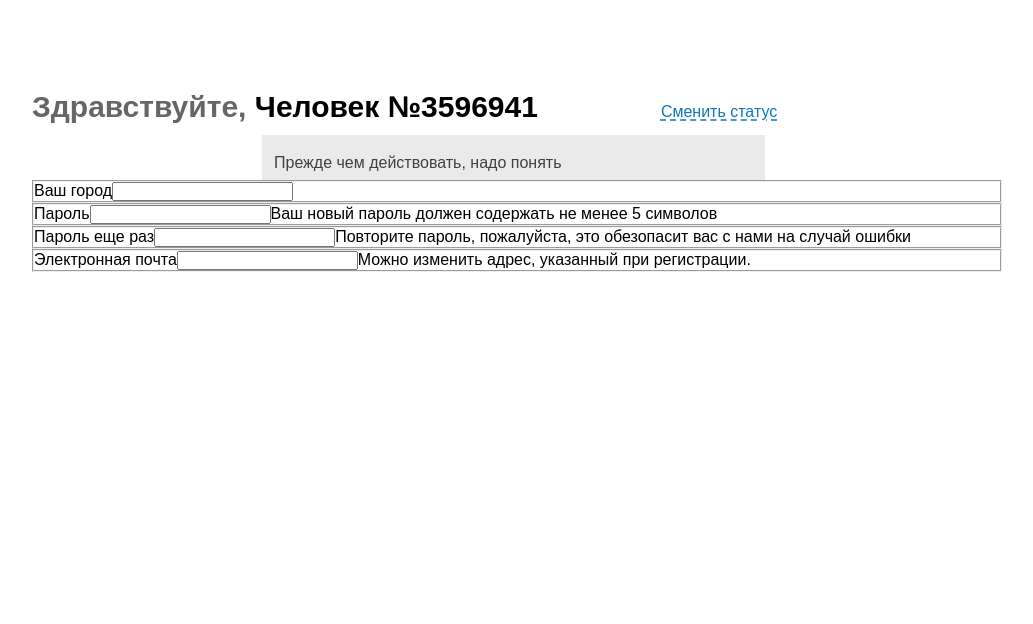
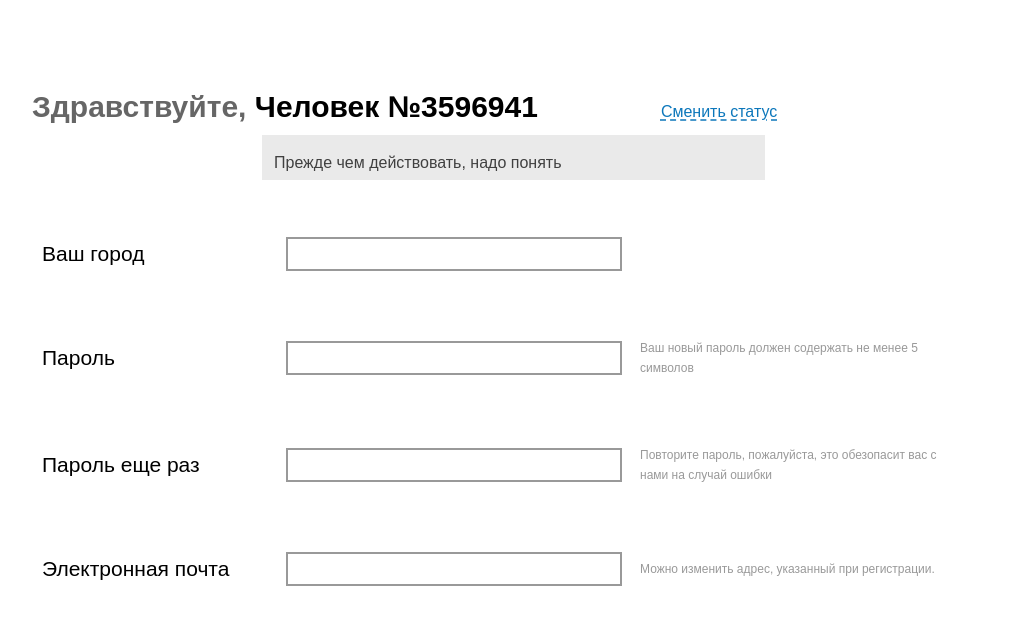
Before and after one commit to Skeler667/au-test-form, a React (Create React App) app: page / in a window 1280 px wide. Shown: the top 624 px of the page, without its empty margins (123-1156 px from the left). Built offline with nearby package versions, Linux system fonts and the light colour scheme.

Commit message:
update FormField component

```diff
--- a/src/components/Form/Form.tsx
+++ b/src/components/Form/Form.tsx
@@ -1,15 +1,17 @@
-import { FC } from 'react';
+import { FC, useState } from 'react';
 import './Form.scss';
 import FormField from '../FormField/FormField';
 import TextField from '../TextField/TextField';
 import FormHeader from '../FormHeader/FormHeader';
 
 const Form: FC = () => {
+  const [username, setUsername] = useState('Человек №3596941');
+  const [status, setStatus] = useState('Прежде чем действовать, надо понять');
   return (
     <>
       <div className="container">
         <form className="form">
-          <FormHeader username="Человек №3596941" />
+          <FormHeader username={username} status={status} />
           <FormField label="Ваш город">
             <TextField type="select" />
           </FormField>
--- a/src/components/FormField/FormField.scss
+++ b/src/components/FormField/FormField.scss
@@ -1,3 +1,29 @@
 fieldset {
     display: flex;
+    align-items: center;
+    padding: 10px;
+    border: none;
+    margin-top: 47px;
 }
+
+label {
+    display: block;
+    min-width: 224px;
+    font-size: 21px;
+}
+
+input {
+    margin-left: 20px;
+    min-width: 336px;
+    font-size: 16px;
+    padding: 6px 12px;
+    border: 2px solid #999999;
+}
+
+.description {
+    width: 339px;
+    font-size: 12px;
+    color: #999999;
+    line-height: 20px;
+    padding-left: 18px;
+}
--- a/src/components/FormHeader/FormHeader.tsx
+++ b/src/components/FormHeader/FormHeader.tsx
@@ -3,8 +3,9 @@ import './FormHeader.scss';
 
 interface IFormHeader {
   username: string;
+  status: string;
 }
-const FormHeader: FC<IFormHeader> = ({ username }) => {
+const FormHeader: FC<IFormHeader> = ({ username, status }) => {
   return (
     <div className="form-header">
       <div className="form-header__block">
@@ -14,9 +15,7 @@ const FormHeader: FC<IFormHeader> = ({ username }) => {
         <a href="#test">Сменить статус</a>
       </div>
 
-      <div className="form-header__block status">
-        Прежде чем действовать, надо понять
-      </div>
+      <div className="form-header__block status">{status}</div>
     </div>
   );
 };
```
